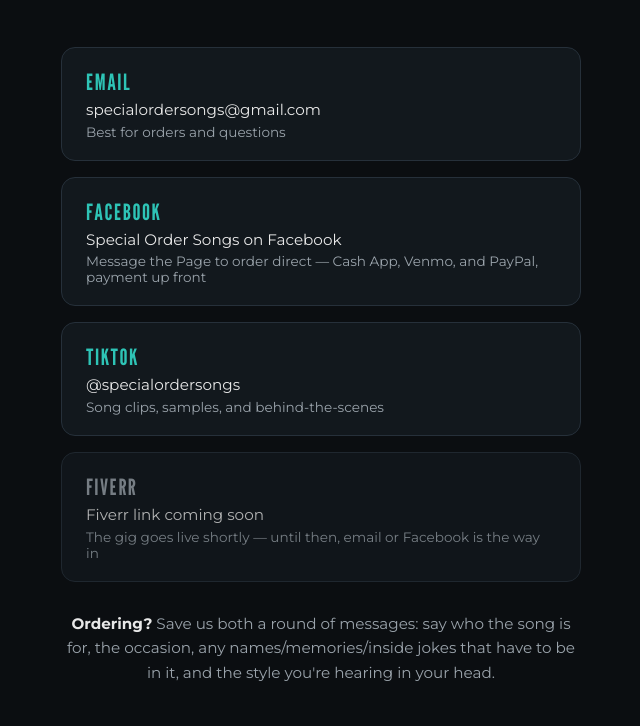
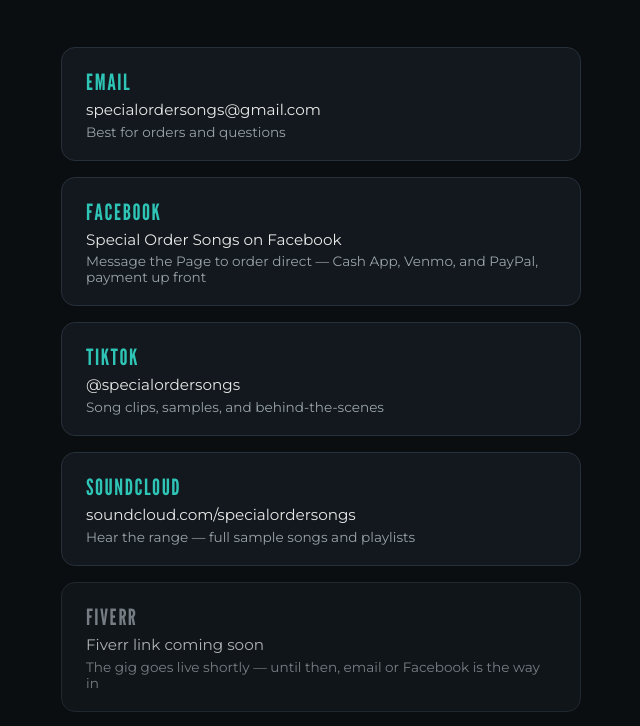
Before and after one commit to SpecialOrderSongs/SpecialOrderSongs.github.io, a plain HTML site: page contact.html in a window 1280 px wide. Shown: the part 303-1029 px from the top of the page, without its empty margins (319-959 px from the left). Drawn offline with nearby package versions, Linux system fonts and the light colour scheme.

Commit message:
Add SoundCloud card to contact page; favicon + share tags

```diff
--- a/contact.html
+++ b/contact.html
@@ -4,7 +4,13 @@
 <meta charset="UTF-8">
 <meta name="viewport" content="width=device-width, initial-scale=1.0">
 <title>Contact Us | Special Order Songs</title>
-<meta name="description" content="Get in touch with Special Order Songs — order a custom song or ask a question. Email, Facebook, TikTok, and Fiverr.">
+<meta name="description" content="Get in touch with Special Order Songs — order a custom song or ask a question. Email, Facebook, TikTok, SoundCloud, and Fiverr.">
+<link rel="icon" type="image/png" href="logo.png">
+<meta property="og:title" content="Contact Us | Special Order Songs">
+<meta property="og:description" content="Order a custom song or ask a question — email, Facebook, TikTok, SoundCloud, and Fiverr.">
+<meta property="og:type" content="website">
+<meta property="og:url" content="https://specialordersongs.com/contact.html">
+<meta property="og:image" content="https://specialordersongs.com/logo.png">
 <link rel="preconnect" href="https://fonts.googleapis.com">
 <link href="https://fonts.googleapis.com/css2?family=League+Gothic&family=Montserrat:wght@400;600;700&family=Caveat:wght@600&display=swap" rel="stylesheet">
 <style>
@@ -138,6 +144,12 @@
       <div class="note">Song clips, samples, and behind-the-scenes</div>
     </a>
 
+    <a class="link-card" href="https://soundcloud.com/specialordersongs" target="_blank" rel="noopener">
+      <div class="label">SoundCloud</div>
+      <div class="detail">soundcloud.com/specialordersongs</div>
+      <div class="note">Hear the range — full sample songs and playlists</div>
+    </a>
+
     <div class="link-card soon">
       <div class="label">Fiverr</div>
       <div class="detail">Fiverr link coming soon</div>
```
Also changed, not shown: index.html (+6 -0 lines), pricing.html (+6 -0 lines).
